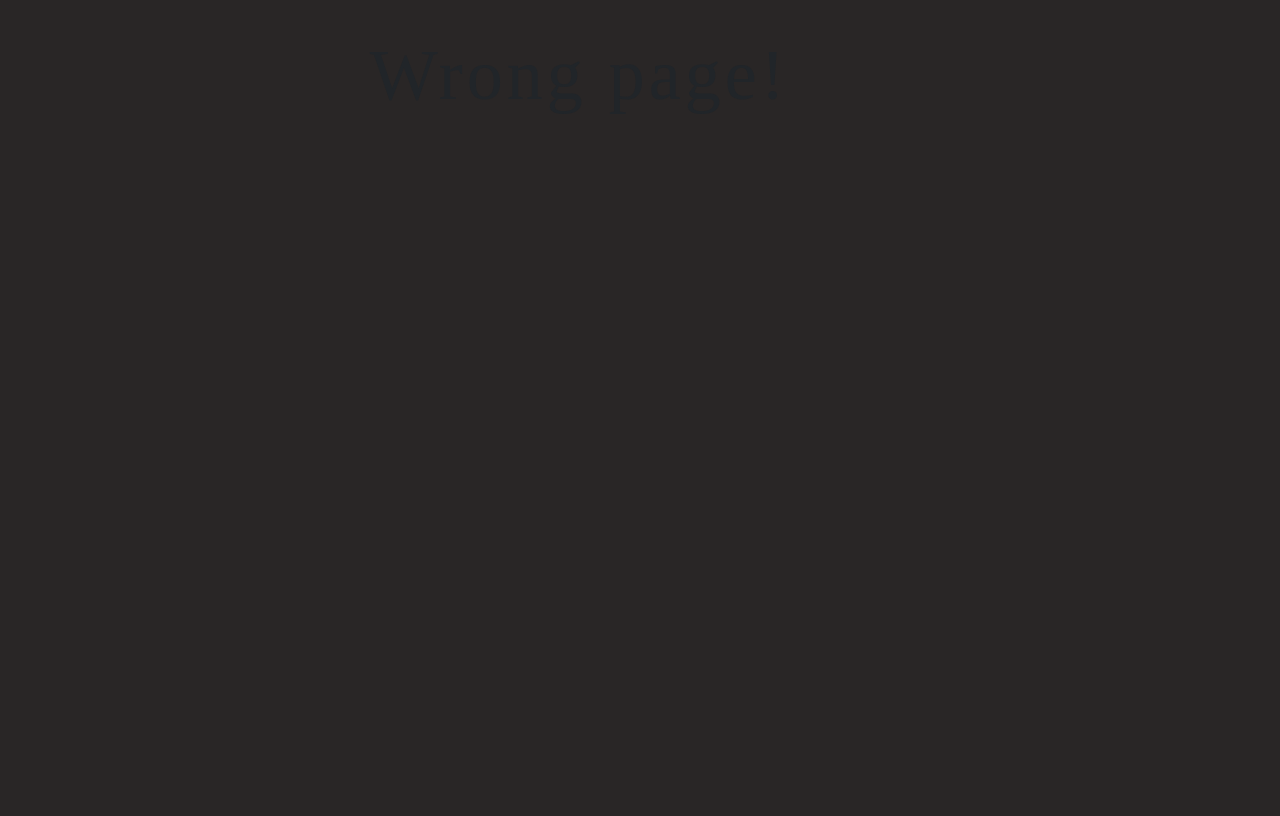
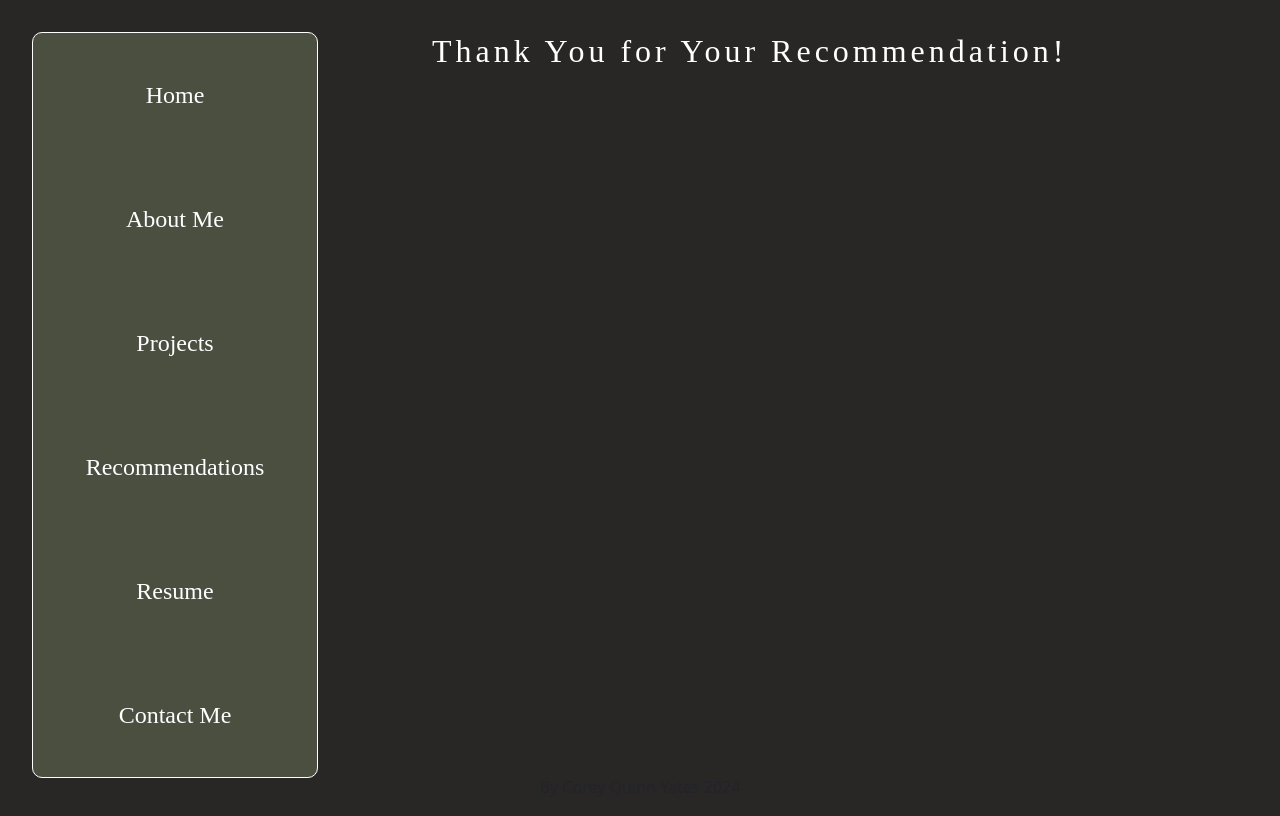
Before and after one commit to cqyates/Developer-Portfolio, a React (Vite) app in the folder client/: page /thanks in a window 1280 px wide. Before the commit this address had no page. Shown: the top 816 px of the page. Built offline with nearby package versions, Linux system fonts and the light colour scheme.

Commit message:
added thank you page

```diff
--- a/client/src/components/RecommendationForm/index.jsx
+++ b/client/src/components/RecommendationForm/index.jsx
@@ -6,7 +6,7 @@ import Button from 'react-bootstrap/Button';
 import { useMutation } from '@apollo/client';
 import { SEND_RECOMMENDATION } from '../../utils/mutations';
 
-const RecommendationForm = () => {
+const RecommendationForm = ({handleModalClose}) => {
   const [recForm, setRecForm] = useState({
     relationship: '',
     firstName: '',
@@ -31,7 +31,7 @@ const RecommendationForm = () => {
         variables: { recommendationData: { ...recForm } },
       });
       console.log('success');
-      console.log(data);
+      window.location.href = "/thanks"
     } catch (err) {
       console.error(err);
     }
--- a/client/src/main.jsx
+++ b/client/src/main.jsx
@@ -10,6 +10,7 @@ import Resume from "./pages/Resume"
 import Contact from "./pages/Contact"
 import Admin from "./pages/Admin"
 import About from "./pages/About"
+import Thanks from "./pages/Thanks"
 
 import './index.css'
 import 'bootstrap/dist/css/bootstrap.min.css'
@@ -47,6 +48,10 @@ const router = createBrowserRouter([
         path: '/admin',
         element: <Admin />
       },
+      {
+        path: '/thanks',
+        element: <Thanks />
+      },
     ]
   }
 ])
--- a/client/src/pages/Recommendations/index.jsx
+++ b/client/src/pages/Recommendations/index.jsx
@@ -16,7 +16,7 @@ const RecommendationPage = () => {
   const [showModal, setShowModal] = useState(false);
   const { data } = useQuery(QUERY_USER);
   const recommendationArray = data?.user.recommendations || [];
-  console.log(data)
+
   return (
     <section>
       <Row>
@@ -60,7 +60,7 @@ const RecommendationPage = () => {
           <div style={{ display: 'flex', justifyContent: 'space-around' }}>
             {recommendationArray.map((recommendation) => (
               <Card
-                key={recommendation._id}
+                key={recommendation.recommendationId}
                 style={{ width: '36em', height: 'fit-content' }}
               >
                 <Card.Header id={recommendation.relationship}>
--- /dev/null
+++ b/client/src/pages/Thanks/index.jsx
@@ -0,0 +1,20 @@
+import MiniNav from '../../components/MiniNav';
+import Row from 'react-bootstrap/Row';
+import Col from 'react-bootstrap/Col';
+
+const ThankYouPage = () => {
+  return (
+    <section>
+      <Row>
+        <Col lg={3}>
+          <MiniNav/>
+        </Col>
+        <Col lg={9}>
+          <h2 style={{color: "white"}}>Thank You for Your Recommendation!</h2>
+        </Col>
+      </Row>
+    </section>
+  )
+}
+
+export default ThankYouPage
```
